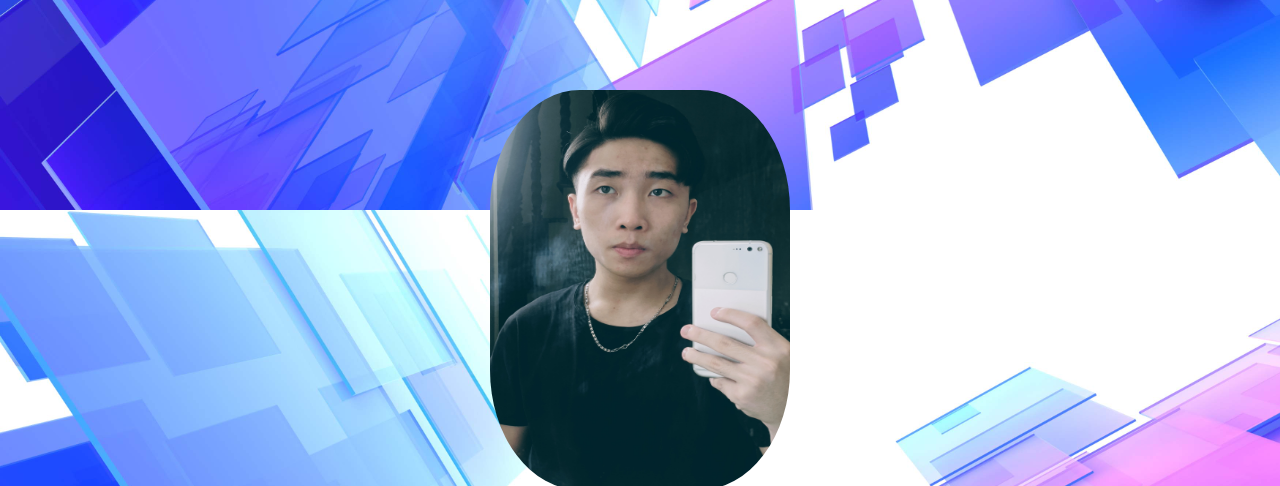
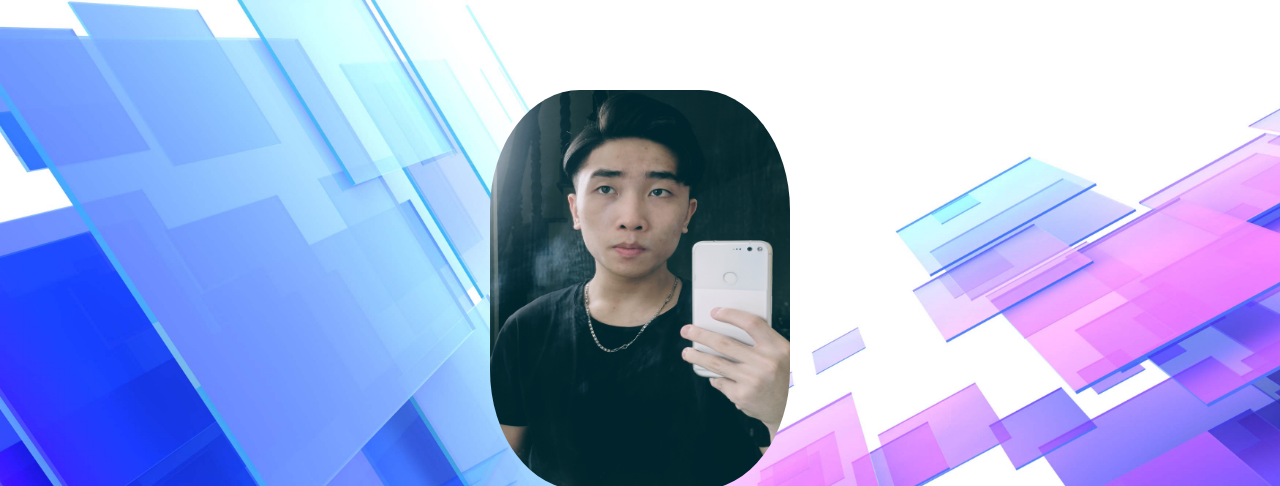
Before and after one commit to ThanhTrungSun/ThanhTrungB19DCVT419, a plain HTML site: page index.html in a window 1280 px wide. Shown: the top 486 px of the page. Drawn offline with Linux system fonts and the light colour scheme.

Commit message:
add back2

```diff
--- a/thanhtrung.css
+++ b/thanhtrung.css
@@ -11,9 +11,9 @@ html {
 }
 body {
     background-image: url(/background-dep-ppt_110341618.jpg);
-    background-position: 0 1000px;
-    font-family: "Roboto",sans-serif;
+
    background-size: cover;
+   background-repeat: no-repeat;
 }
 
 .container {
```
Also changed, not shown: 13-1.jpg (deleted), hinh-nen-2k.jpg (deleted), hinh-nen-may-tinh-4k-game-min.jpg (deleted), mau-background-dep.jpg (deleted).
